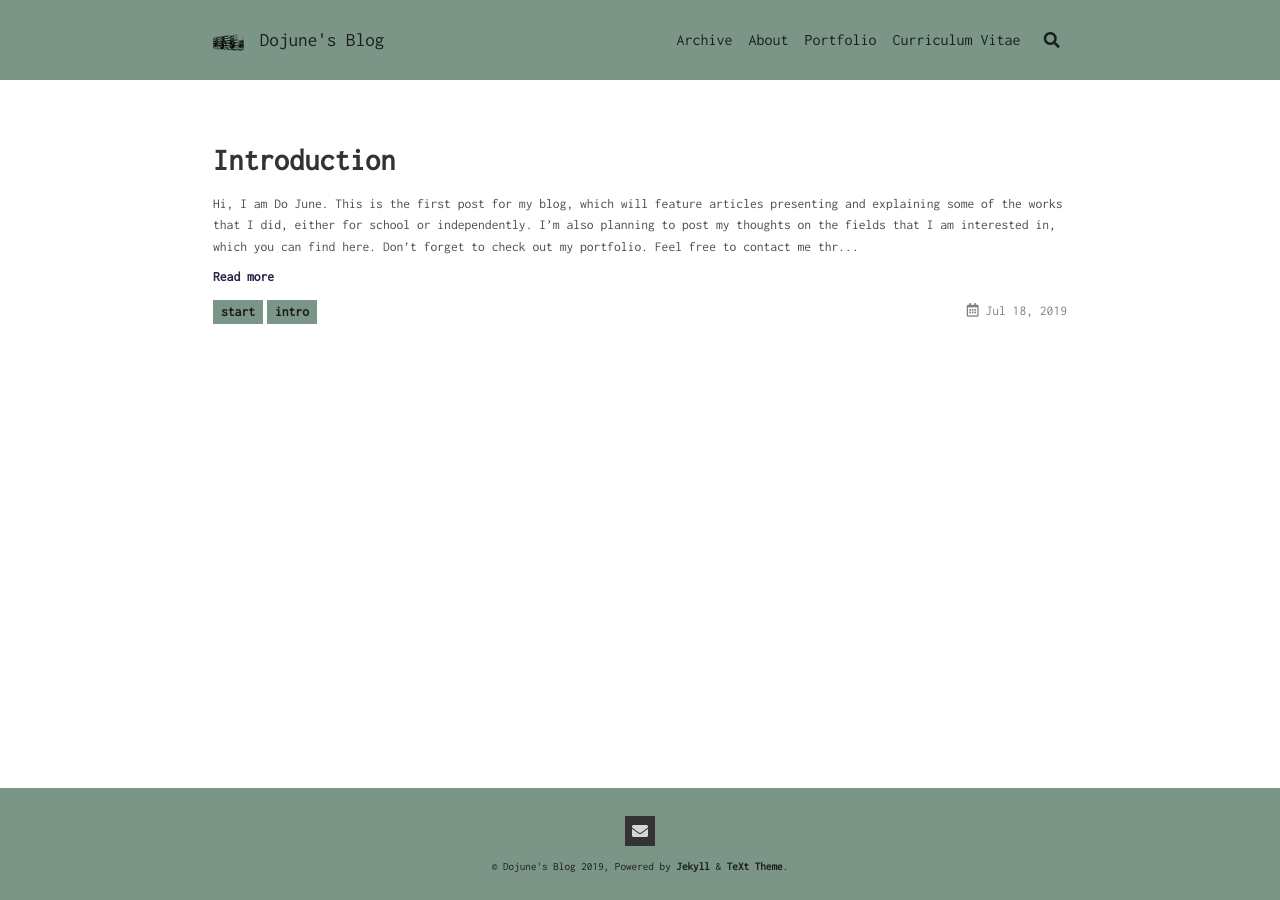
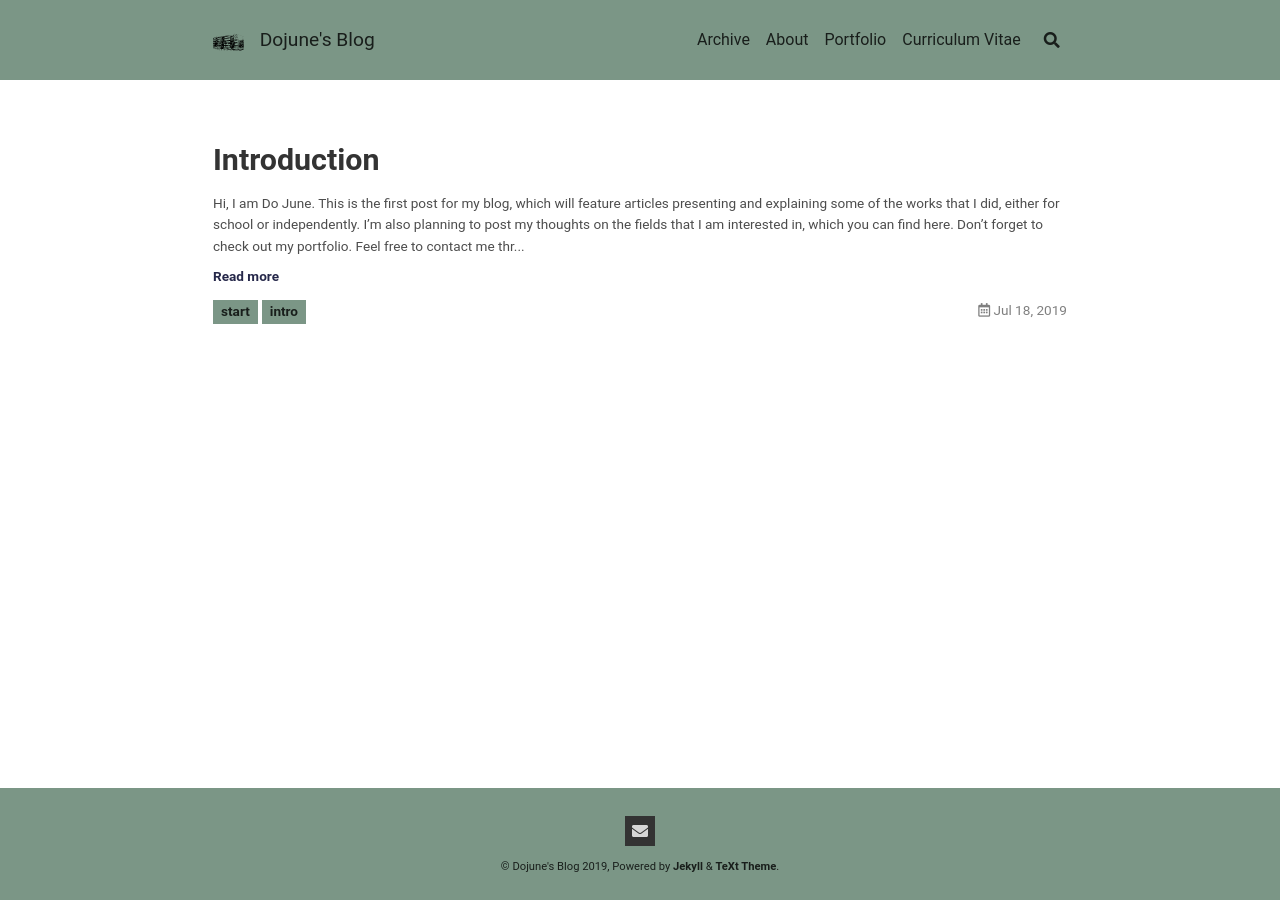
Before and after one commit to mindojune/mindojune.github.io, a Jekyll site: the page built from index.html, in a window 1280 px wide. Built offline with Jekyll 4.4.1, drawn with Linux system fonts in a browser that asks for light colours; nearby versions of some CDN libraries; the list of posts is cut into pages by our own code.

Commit message:
Update _variables.scss

```diff
--- a/_sass/common/_variables.scss
+++ b/_sass/common/_variables.scss
@@ -1,8 +1,8 @@
 $base: (
   //font-family:            ('Cousine', monospace),
   //font-family:            ('Source Sans Pro', sans-serif),
-  //font-family:            ('Roboto', sans-serif),
-  font-family:            ('Inconsolata', monospace),
+  font-family:            ('Roboto', sans-serif),
+  //font-family:            ('Inconsolata', monospace),
   //font-family:            (-apple-system, BlinkMacSystemFont, "Segoe UI", Helvetica, Arial, sans-serif),
   font-family-code:       (Menlo, Monaco, Consolas, Andale Mono, lucida console, Courier New, monospace),
 
```
